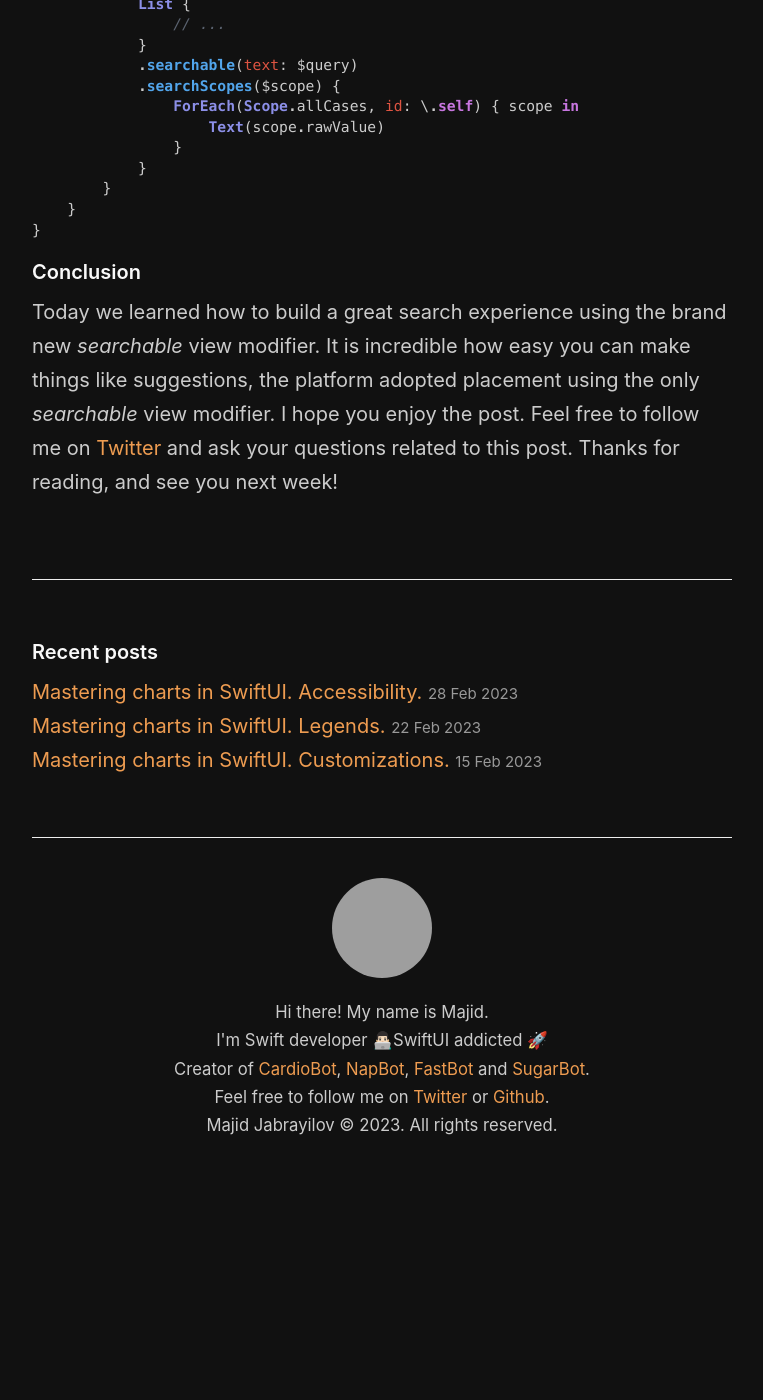
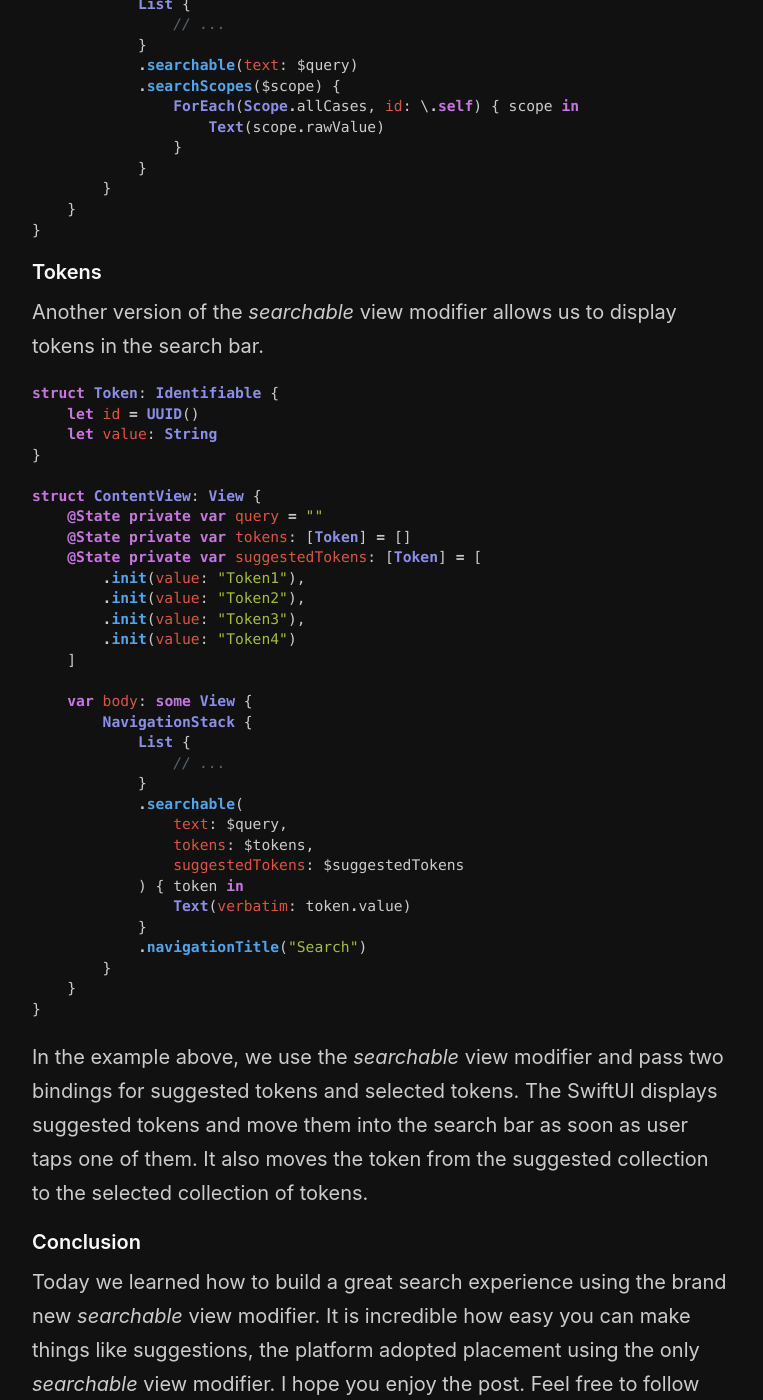
Before and after one commit to mecid/mecid.github.io, a Jekyll site: the page built from _posts/2021-06-23-mastering-search-in-swiftui.md, in a window 1280 px wide and 1400 px high, scrolled down 5325 px, cut to the strip 0-1400 px from the top of the window. Shown: the whole strip, without its empty margins (258-1021 px from the left). Built offline with Jekyll 4.4.1, drawn with Linux system fonts in a browser that asks for light colours; before the commit the page ends 6505 px from its top, so only the background shows below that; grey boxes are pictures that could not be loaded.

Commit message:
search tokens section added

````diff
--- a/_posts/2021-06-23-mastering-search-in-swiftui.md
+++ b/_posts/2021-06-23-mastering-search-in-swiftui.md
@@ -178,5 +178,44 @@ struct ContentView: View {
 }
 ```
 
+#### Tokens
+Another version of the *searchable* view modifier allows us to display tokens in the search bar.
+
+```swift
+struct Token: Identifiable {
+    let id = UUID()
+    let value: String
+}
+
+struct ContentView: View {
+    @State private var query = ""
+    @State private var tokens: [Token] = []
+    @State private var suggestedTokens: [Token] = [
+        .init(value: "Token1"),
+        .init(value: "Token2"),
+        .init(value: "Token3"),
+        .init(value: "Token4")
+    ]
+
+    var body: some View {
+        NavigationStack {
+            List {
+                // ...
+            }
+            .searchable(
+                text: $query,
+                tokens: $tokens,
+                suggestedTokens: $suggestedTokens
+            ) { token in
+                Text(verbatim: token.value)
+            }
+            .navigationTitle("Search")
+        }
+    }
+}
+```
+
+In the example above, we use the *searchable* view modifier and pass two bindings for suggested tokens and selected tokens. The SwiftUI displays suggested tokens and move them into the search bar as soon as user taps one of them. It also moves the token from the suggested collection to the selected collection of tokens.
+
 #### Conclusion
 Today we learned how to build a great search experience using the brand new *searchable* view modifier. It is incredible how easy you can make things like suggestions, the platform adopted placement using the only *searchable* view modifier. I hope you enjoy the post. Feel free to follow me on [Twitter](https://twitter.com/mecid) and ask your questions related to this post. Thanks for reading, and see you next week!
````
